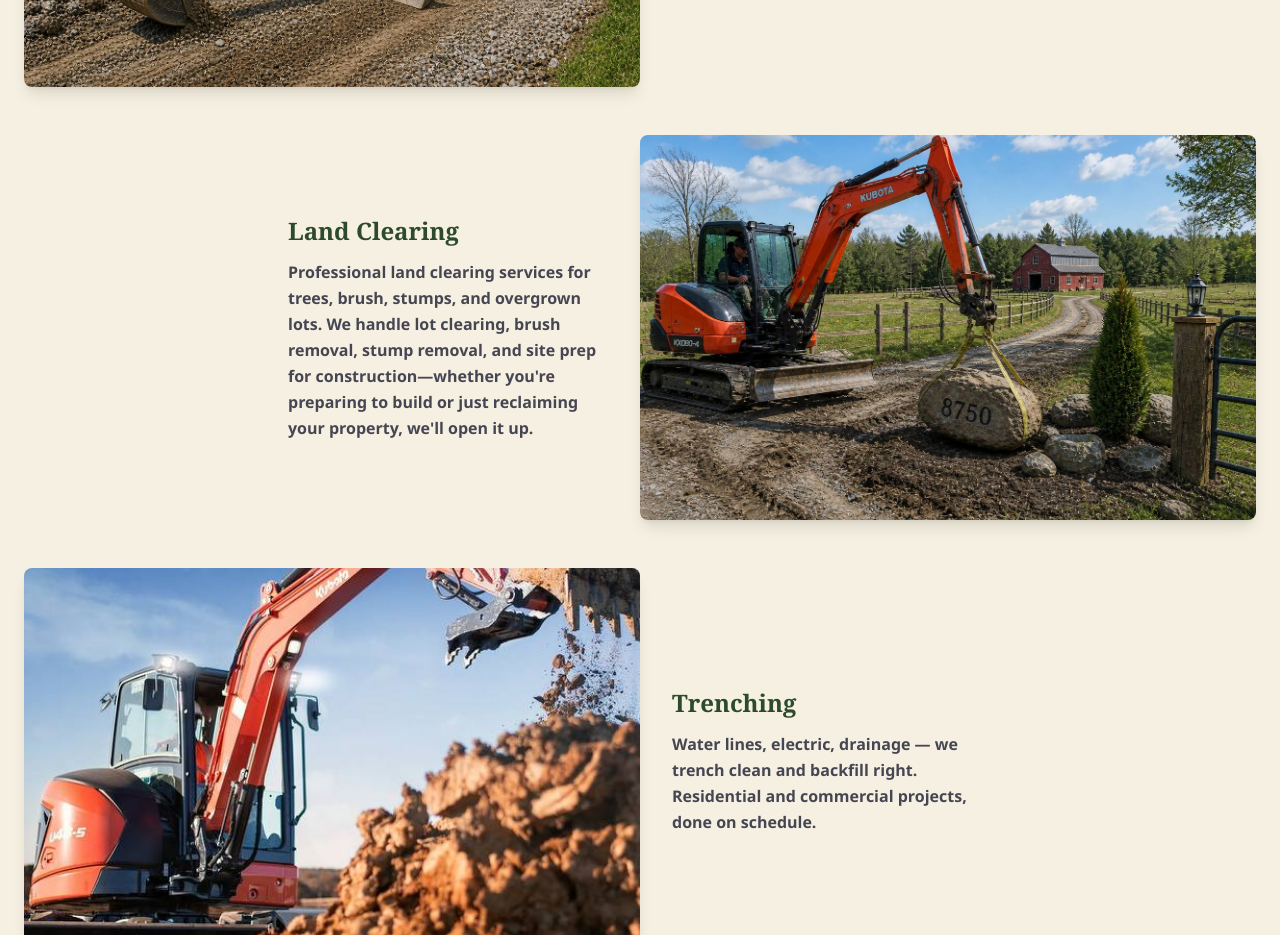
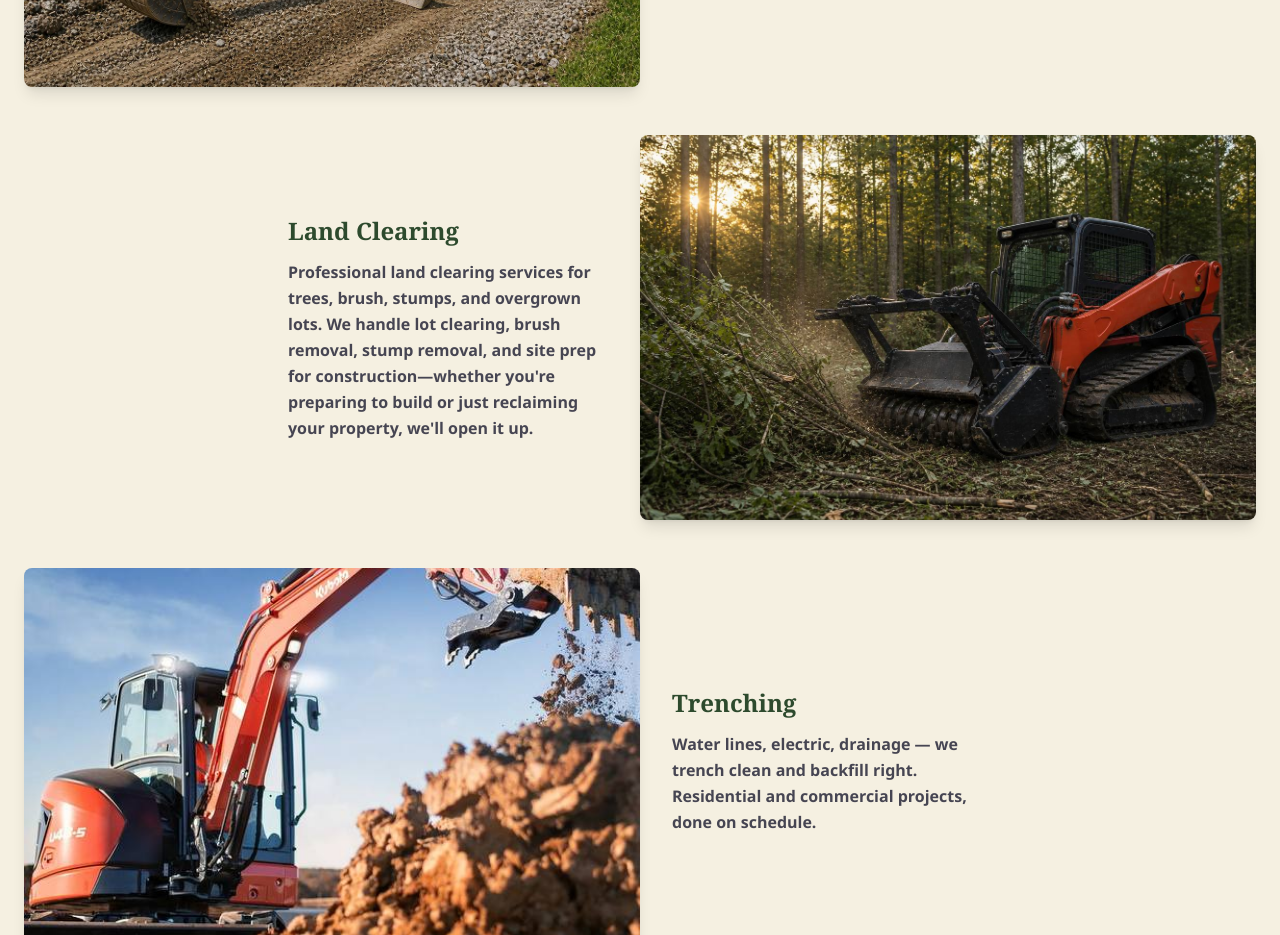
Before and after one commit to Sherryfarmshop/great-lakes-excavating, a Next.js app: page / in a window 1280 px wide. Shown: the part 2220-3155 px from the top of the page. Built offline with nearby package versions, Linux system fonts and the light colour scheme.

Commit message:
Add land clearing image

```diff
--- a/src/components/Services.tsx
+++ b/src/components/Services.tsx
@@ -19,7 +19,7 @@ const primaryServices = [
   {
     title: 'Land Clearing',
     desc: 'Professional land clearing services for trees, brush, stumps, and overgrown lots. We handle lot clearing, brush removal, stump removal, and site prep for construction—whether you\'re preparing to build or just reclaiming your property, we\'ll open it up.',
-    img: '/images/gallery-2.jpg',
+    img: '/images/land-clearing.jpg',
   },
   {
     title: 'Trenching',
```
Also changed, not shown: public/images/land-clearing.jpg (added).
